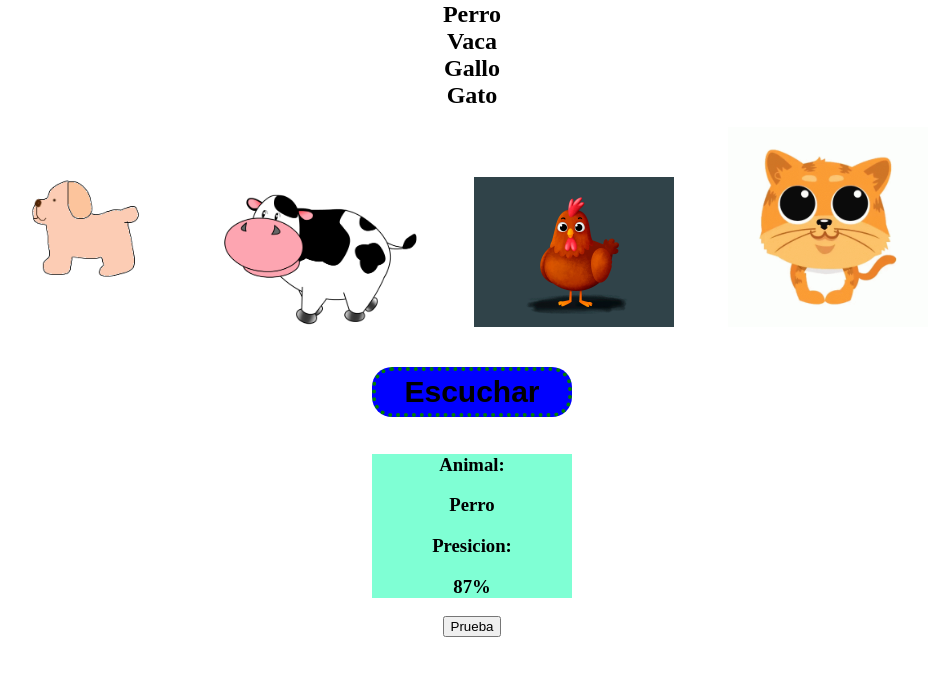
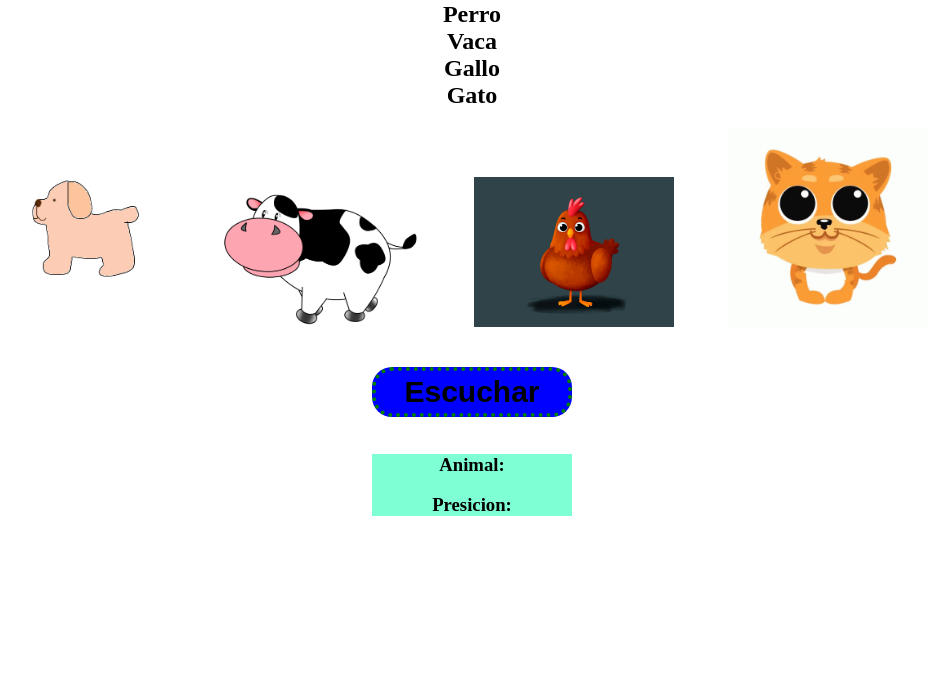
Before and after one commit to Leo2010github/Animales, a plain HTML site: page index.html in a window 1280 px wide. Shown: the part 79-754 px from the top of the page, without its empty margins (168-1096 px from the left). Drawn offline with nearby package versions, Linux system fonts and the light colour scheme.

Commit message:
Add files via upload

```diff
--- a/index.html
+++ b/index.html
@@ -28,11 +28,10 @@
         <br>
         <div class="D">
             <h3>Animal:</h3>
-            <h3 id="Animal">Perro</h3>
+            <h3 id="Animal"></h3>
             <h3>Presicion:</h3>
-            <h3 id="Precision">87%</h3>
+            <h3 id="Precision"></h3>
         </div>
-        <button id="dfv" onclick="Prueba()">Prueba</button>
     </center>
     <script src="main.js"></script>
 </body>
```
